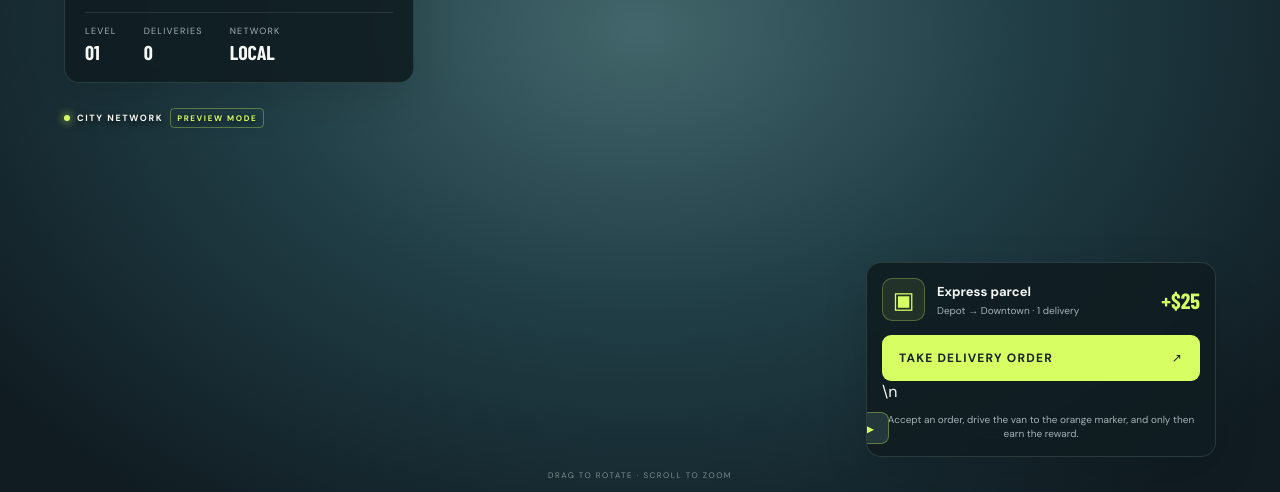
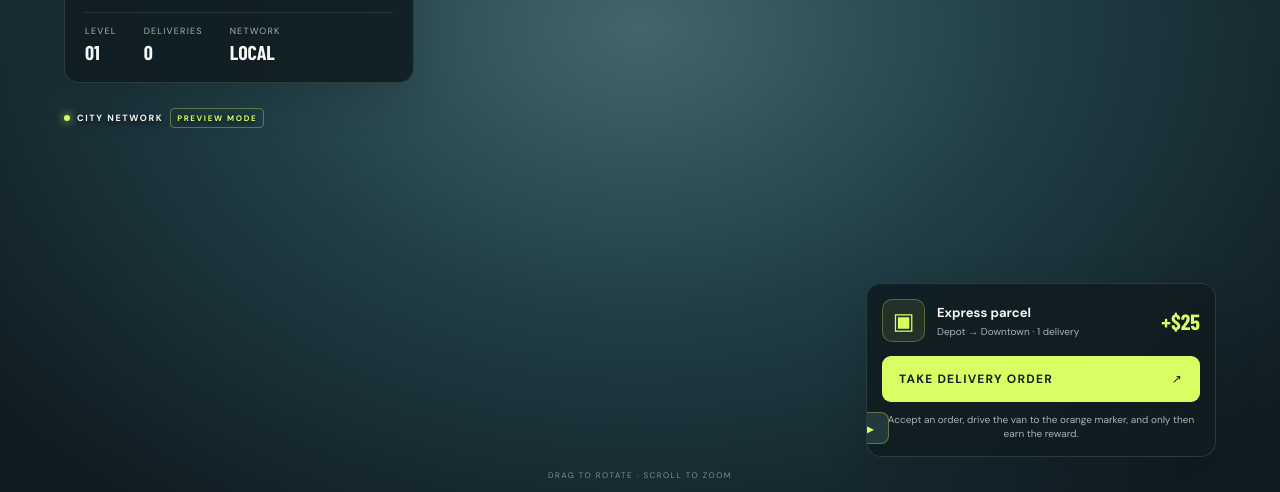
Before and after one commit to s00222404-prog/parcel-empire-3d, a website built with Vite: page client/index.html in a window 1280 px wide. Shown: the part 308-800 px from the top of the page. Built offline with nearby package versions, Linux system fonts and the light colour scheme; no server answers; a web font is replaced by a local one.

Commit message:
Fix line breaks in delivery gameplay update

```diff
--- a/client/index.html
+++ b/client/index.html
@@ -24,7 +24,8 @@
     <div class="world-label"><span class="live-dot"></span> CITY NETWORK <span id="session-status">PREVIEW MODE</span></div>
     <section class="bottom-panel panel">
       <div class="contract-row"><div class="parcel-icon">▣</div><div class="contract-copy"><strong>Express parcel</strong><small>Depot → Downtown · 1 delivery</small></div><div class="reward">+$25</div></div>
-      <button id="deliver" type="button"><span>TAKE DELIVERY ORDER</span><span>↗</span></button>\n      <div class="drive-controls" aria-label="Van controls"><button type="button" data-move="up" aria-label="Forward">▲</button><div><button type="button" data-move="left" aria-label="Left">◀</button><button type="button" data-move="down" aria-label="Back">▼</button><button type="button" data-move="right" aria-label="Right">▶</button></div></div>
+      <button id="deliver" type="button"><span>TAKE DELIVERY ORDER</span><span>↗</span></button>
+      <div class="drive-controls" aria-label="Van controls"><button type="button" data-move="up" aria-label="Forward">▲</button><div><button type="button" data-move="left" aria-label="Left">◀</button><button type="button" data-move="down" aria-label="Back">▼</button><button type="button" data-move="right" aria-label="Right">▶</button></div></div>
       <p id="notice" role="status">Accept an order, drive the van to the orange marker, and only then earn the reward.</p>
     </section>
     <div class="controls-hint">DRAG TO ROTATE · SCROLL TO ZOOM</div>
```
